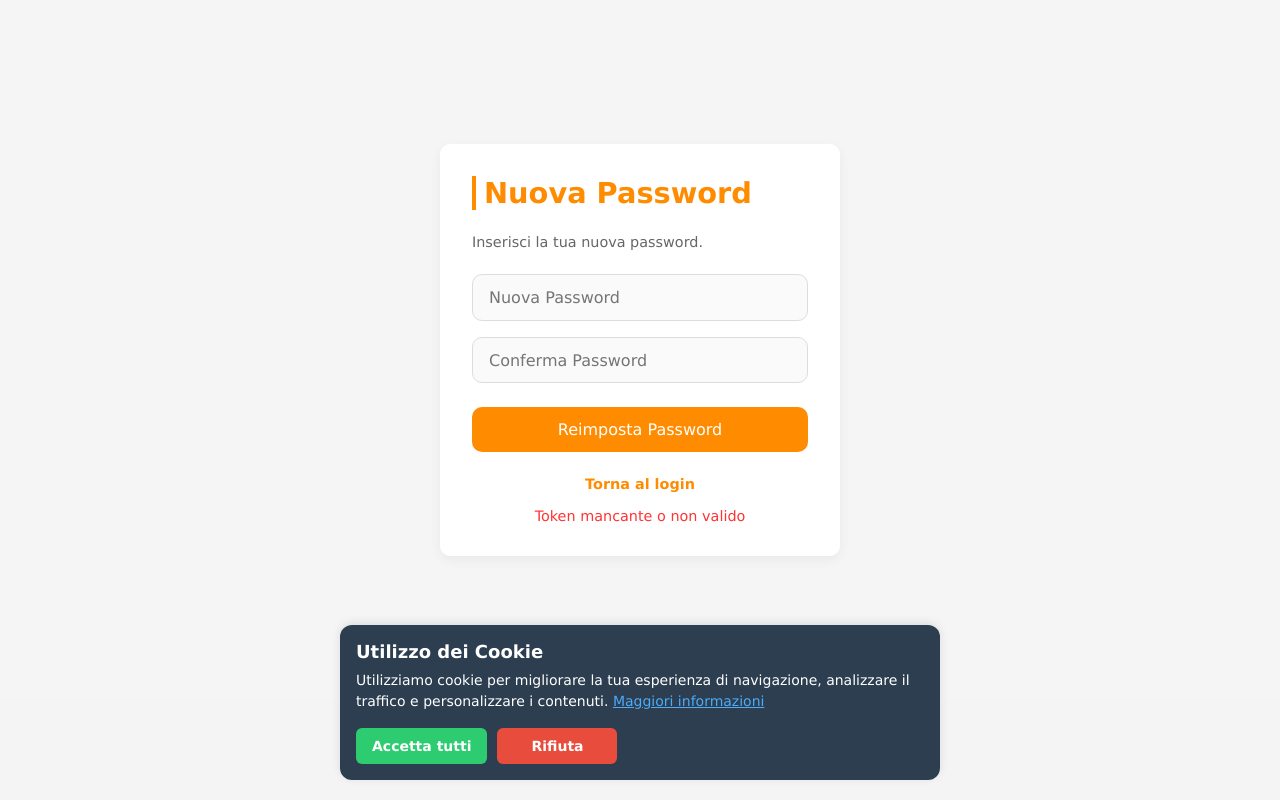
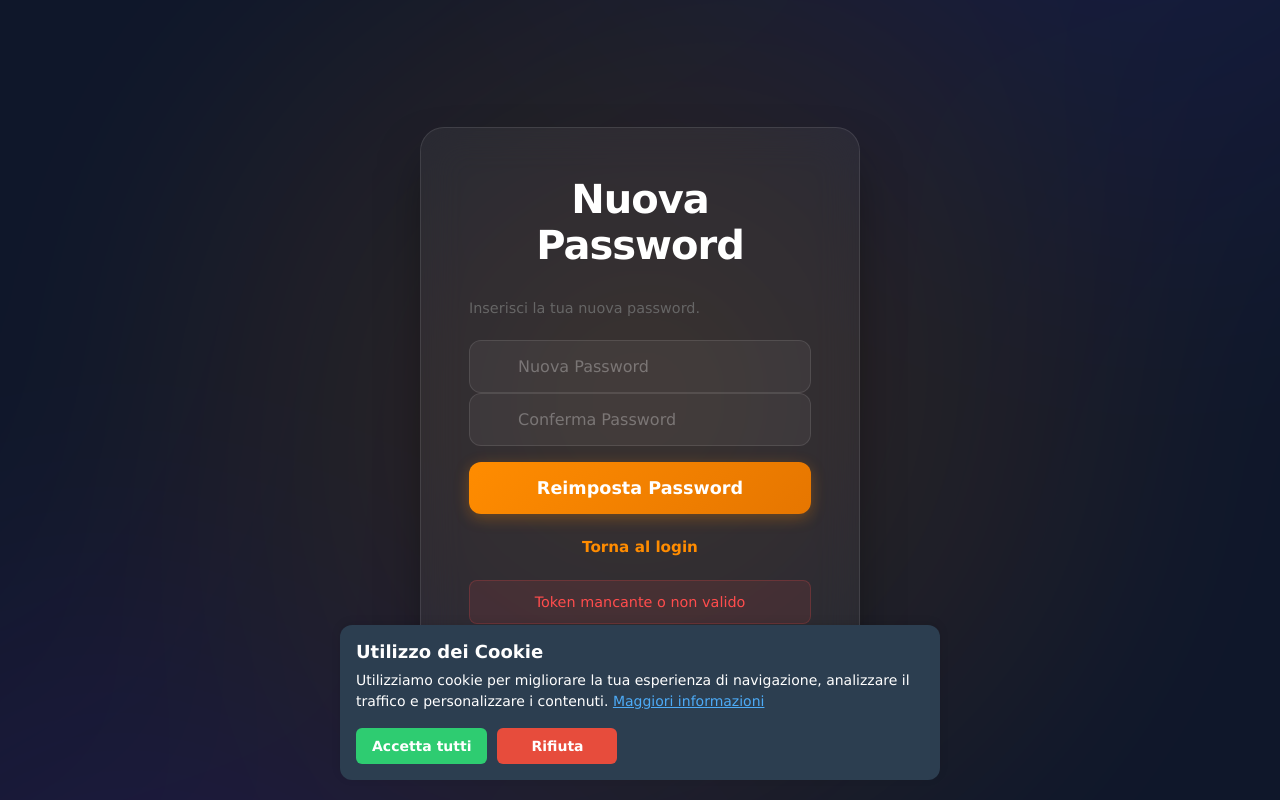
Before and after one commit to axtodev/XimiPVP-Frontend, a React (Vite) app: page /reset-password-confirm in a window 1280 px wide. Shown: the top 800 px of the page. Built offline with nearby package versions, Linux system fonts and the light colour scheme.

Commit message:
better login css

```diff
--- a/src/style/login.css
+++ b/src/style/login.css
@@ -1,117 +1,211 @@
-.login-form {
-  max-width: 400px;
-  margin: 2rem auto;
-  padding: 2rem;
-  background: white;
-  border-radius: var(--border-radius);
-  box-shadow: var(--box);
-}
-
-.login-form h2 {
-  font-size: 1.8rem;
-  font-weight: bold;
-  color: var(--primary);
-  margin-bottom: 1.5rem;
-  padding-left: 0.5rem;
-  border-left: 4px solid var(--primary);
-}
-
-.login-form input {
-  width: 100%;
-  padding: 0.8rem 1rem;
-  margin-bottom: 1rem;
-  border: 1px solid #ddd;
-  border-radius: var(--border-radius);
-  font-size: 1rem;
-  transition: border-color var(--transition-speed);
-}
-
-.login-form input:focus {
-  outline: none;
-  border-color: var(--primary);
-}
-
-.login-form button {
-  width: 100%;
-  padding: 0.8rem;
-  font-size: 1rem;
-  background-color: var(--primary);
-  color: white;
-  border: none;
-  border-radius: var(--border-radius);
-  cursor: pointer;
-  transition: background-color var(--transition-speed);
-  margin-top: 0.5rem;
-}
-
-.login-form button:hover {
-  background-color: #e67600;
-}
-
-.login-error {
-  color: #ff3333;
-  margin-top: 1rem;
-  text-align: center;
-  font-size: 0.9rem;
-}
-
-.success-message {
-  color: #28a745;
-  margin-top: 1rem;
-  text-align: center;
-  font-size: 0.9rem;
-  font-weight: 500;
+:root {
+  --login-bg: #0f172a;
+  --glass-bg: rgba(255, 255, 255, 0.05);
+  --glass-border: rgba(255, 255, 255, 0.1);
+  --input-focus: rgba(255, 140, 0, 0.3);
 }
 
 .login-container {
   display: flex;
   justify-content: center;
   align-items: center;
-  min-height: calc(100vh - 100px);
+  min-height: 100vh;
   padding: 2rem;
-  background-color: #f5f5f5;
+  background: var(--login-bg);
+  position: relative;
+  overflow: hidden;
 }
 
-.login-links {
+/* Animated Background Mesh */
+.login-container::before {
+  content: '';
+  position: absolute;
+  top: -50%;
+  left: -50%;
+  width: 200%;
+  height: 200%;
+  background: radial-gradient(circle at center, var(--primary) 0%, transparent 40%),
+    radial-gradient(circle at 20% 30%, #4f46e5 0%, transparent 30%),
+    radial-gradient(circle at 80% 70%, #9333ea 0%, transparent 30%);
+  filter: blur(80px);
+  animation: mesh-rotate 20s linear infinite;
+  opacity: 0.15;
+  z-index: 0;
+}
+
+@keyframes mesh-rotate {
+  from {
+    transform: rotate(0deg);
+  }
+
+  to {
+    transform: rotate(360deg);
+  }
+}
+
+.login-form {
+  position: relative;
+  z-index: 1;
+  width: 100%;
+  max-width: 440px;
+  padding: 3rem;
+  background: var(--glass-bg);
+  backdrop-filter: blur(20px);
+  -webkit-backdrop-filter: blur(20px);
+  border: 1px solid var(--glass-border);
+  border-radius: 24px;
+  box-shadow: 0 25px 50px -12px rgba(0, 0, 0, 0.5);
+  animation: form-entrance 0.8s cubic-bezier(0.16, 1, 0.3, 1) forwards;
+}
+
+@keyframes form-entrance {
+  from {
+    opacity: 0;
+    transform: translateY(30px) scale(0.95);
+  }
+
+  to {
+    opacity: 1;
+    transform: translateY(0) scale(1);
+  }
+}
+
+.login-form h2 {
+  font-size: 2.5rem;
+  font-weight: 800;
+  color: white;
+  margin-bottom: 2rem;
+  text-align: center;
+  letter-spacing: -0.025em;
+  border: none;
+  padding: 0;
+}
+
+.input-group {
+  position: relative;
+  margin-bottom: 1.5rem;
+  opacity: 0;
+  animation: slide-up 0.5s ease forwards;
+}
+
+.input-group:nth-child(1) {
+  animation-delay: 0.2s;
+}
+
+.input-group:nth-child(2) {
+  animation-delay: 0.3s;
+}
+
+@keyframes slide-up {
+  from {
+    opacity: 0;
+    transform: translateY(20px);
+  }
+
+  to {
+    opacity: 1;
+    transform: translateY(0);
+  }
+}
+
+.input-group svg {
+  position: absolute;
+  left: 1rem;
+  top: 50%;
+  transform: translateY(-50%);
+  color: rgba(255, 255, 255, 0.4);
+  transition: color 0.3s ease;
+  pointer-events: none;
+}
+
+.login-form input {
+  width: 100%;
+  padding: 1rem 1rem 1rem 3rem;
+  background: rgba(255, 255, 255, 0.05);
+  border: 1px solid var(--glass-border);
+  border-radius: 12px;
+  color: white;
+  font-size: 1rem;
+  transition: all 0.3s cubic-bezier(0.4, 0, 0.2, 1);
+}
+
+.login-form input::placeholder {
+  color: rgba(255, 255, 255, 0.3);
+}
+
+.login-form input:focus {
+  outline: none;
+  background: rgba(255, 255, 255, 0.1);
+  border-color: var(--primary);
+  box-shadow: 0 0 0 4px var(--input-focus);
+}
+
+.login-form input:focus+svg {
+  color: var(--primary);
+}
+
+.login-form button {
+  width: 100%;
+  padding: 1rem;
+  font-size: 1.1rem;
+  font-weight: 600;
+  background: linear-gradient(135deg, var(--primary) 0%, #e67600 100%);
+  color: white;
+  border: none;
+  border-radius: 12px;
+  cursor: pointer;
+  transition: all 0.3s ease;
+  margin-top: 1rem;
+  box-shadow: 0 4px 15px rgba(255, 140, 0, 0.3);
+  opacity: 0;
+  animation: slide-up 0.5s ease forwards 0.4s;
+}
+
+.login-form button:hover {
+  transform: translateY(-2px);
+  box-shadow: 0 8px 25px rgba(255, 140, 0, 0.4);
+  filter: brightness(1.1);
+}
+
+.login-form button:active {
+  transform: translateY(0);
+}
+
+.login-links,
+.forgot-password-link {
+  text-align: center;
+  margin-top: 1.5rem;
+  font-size: 0.95rem;
+  opacity: 0;
+  animation: slide-up 0.5s ease forwards 0.5s;
+}
+
+.login-links p {
+  color: rgba(255, 255, 255, 0.5);
+  margin-bottom: 0.5rem;
+}
+
+.login-links a,
+.forgot-password-link a {
+  color: var(--primary);
+  text-decoration: none;
+  font-weight: 600;
+  transition: all 0.2s ease;
+}
+
+.login-links a:hover,
+.forgot-password-link a:hover {
+  color: white;
+  text-shadow: 0 0 10px rgba(255, 140, 0, 0.5);
+}
+
+.login-error {
+  color: #ff4d4d;
+  background: rgba(255, 77, 77, 0.1);
+  padding: 0.8rem;
+  border-radius: 8px;
   margin-top: 1.5rem;
   text-align: center;
   font-size: 0.9rem;
+  border: 1px solid rgba(255, 77, 77, 0.2);
 }
-
-.login-links a {
-  color: var(--primary);
-  text-decoration: none;
-  font-weight: bold;
-  transition: color var(--transition-speed);
-  padding: 0.3rem 0.5rem;
-  border-radius: 4px;
-}
-
-.login-links a:hover {
-  color: #e67600;
-  background-color: rgba(255, 140, 0, 0.1);
-  text-decoration: underline;
-}
-
-.login-links p {
-  color: #666;
-  margin-bottom: 0.5rem;
-}
-
-.forgot-password-link {
-  text-align: center;
-  margin-top: 1rem;
-  margin-bottom: 0.5rem;
-}
-
-.forgot-password-link a {
-  color: #666;
-  text-decoration: none;
-  font-size: 0.85rem;
-  transition: color var(--transition-speed);
-}
-
-.forgot-password-link a:hover {
-  color: var(--primary);
-  text-decoration: underline;
-}
```
